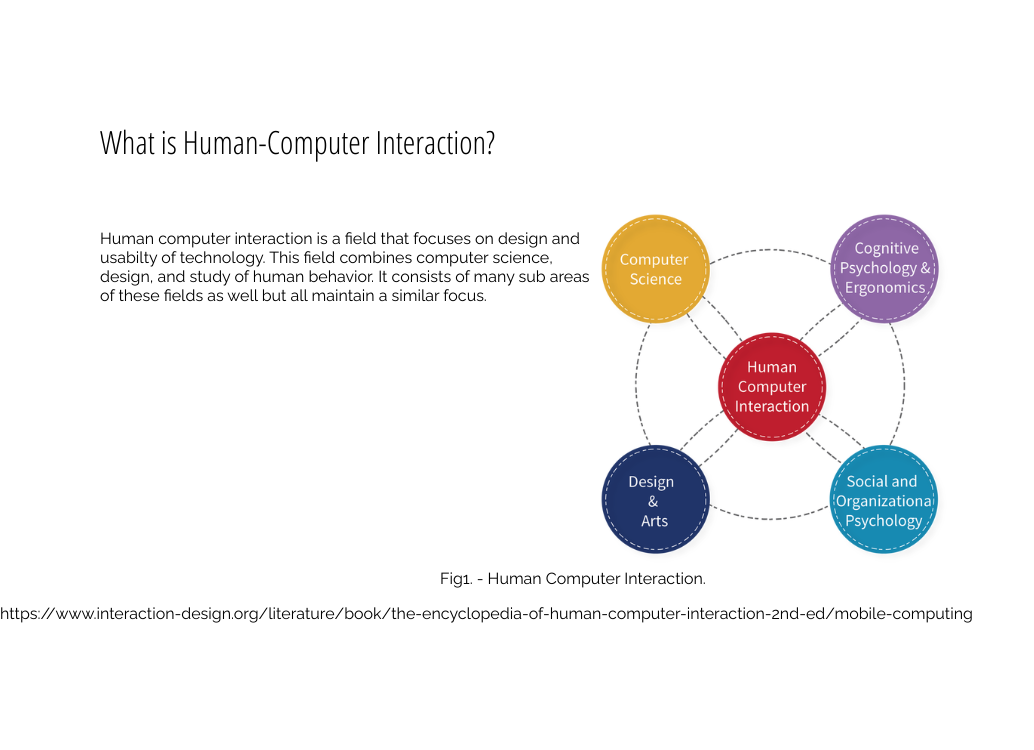
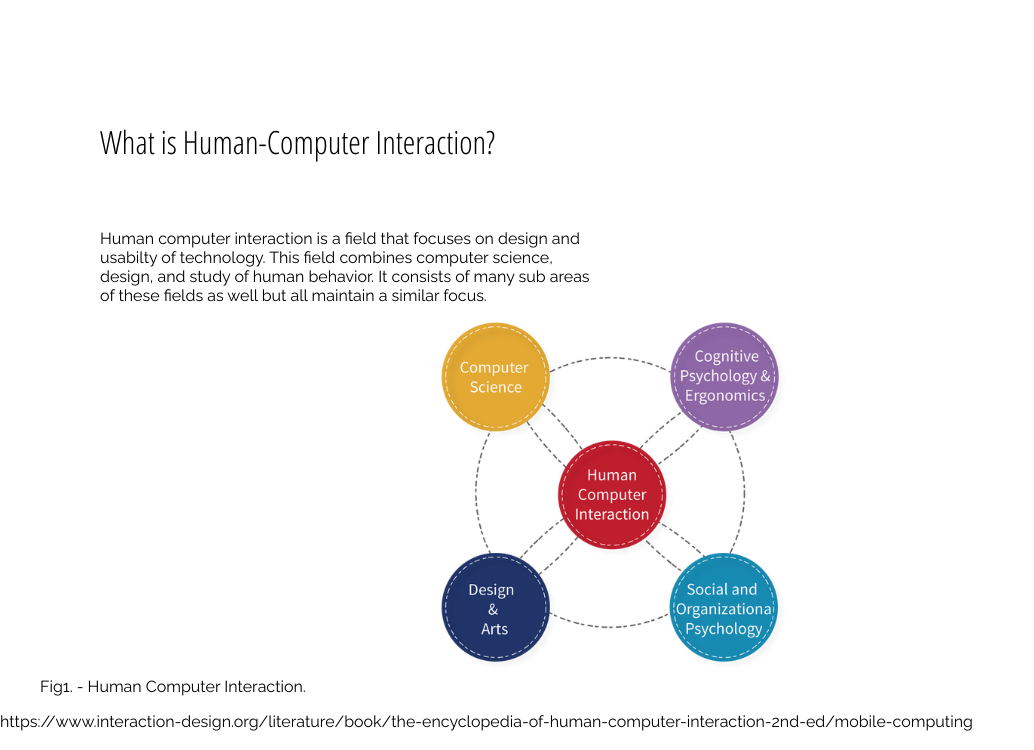
Before and after one commit to Mimileo/cst336, a PHP site: page /homework/homework1/index.html in a window 1280 px wide. Shown: the part 50-800 px from the top of the page, without its empty margins (0-1034 px from the left). Run offline with PHP 8.4, Linux system fonts and the light colour scheme.

Commit message:
update lab

```diff
--- a/homework/homework1/css/styles.css
+++ b/homework/homework1/css/styles.css
@@ -57,7 +57,7 @@
     float:left;
 }
 
-#hci-img{
+#hci-img img{
     position:relative;
     padding-left: 400px ;
 }
```
